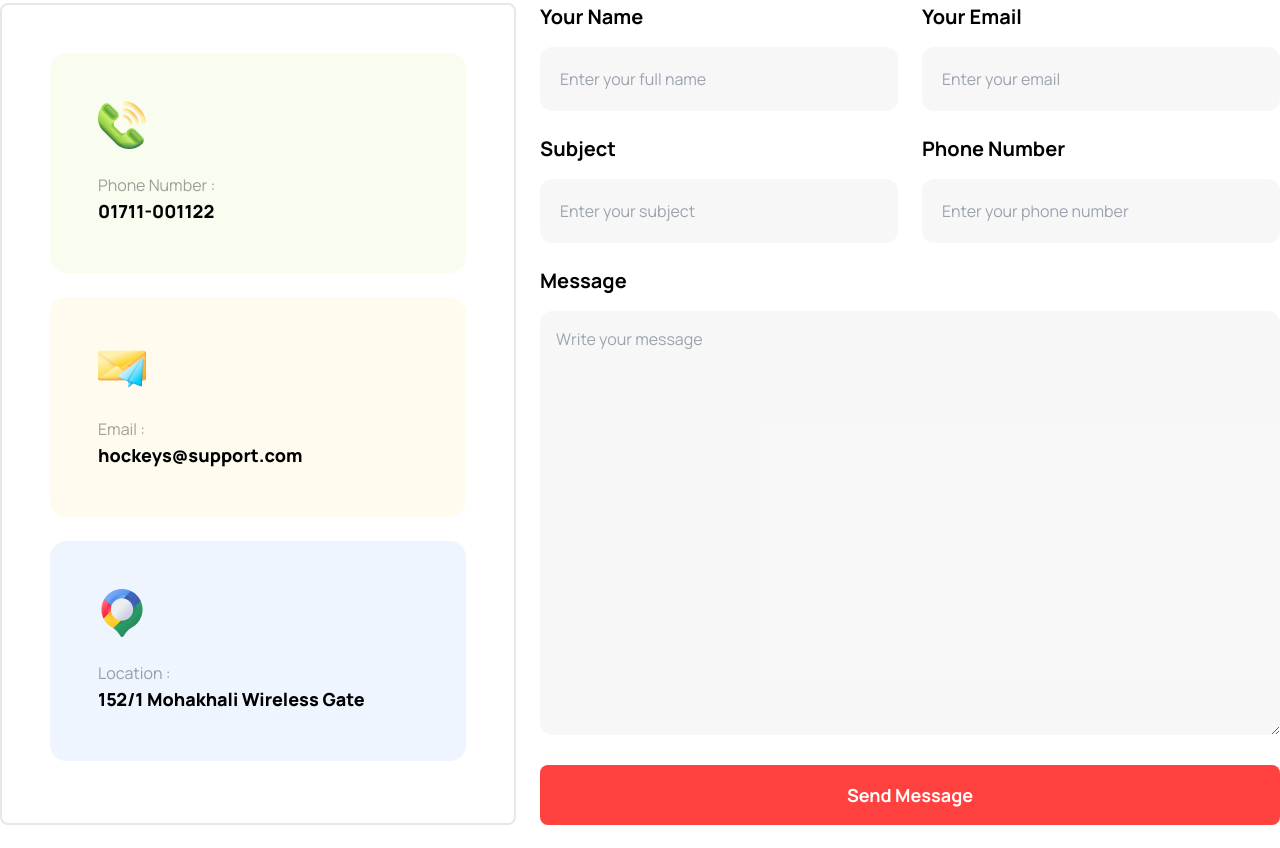
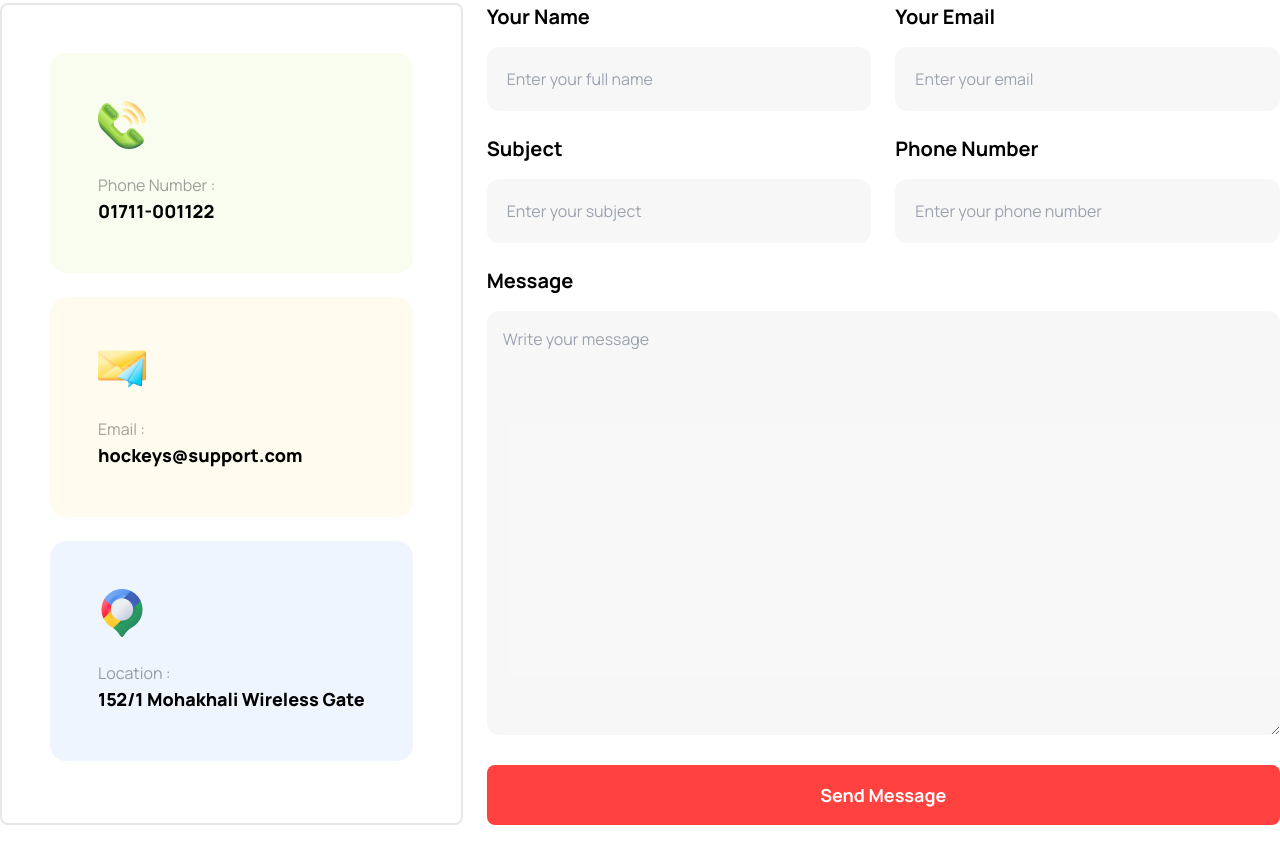
Before and after one commit to shakurShirajul/hockeys, a website: page index.html in a window 1280 px wide. Shown: the part 4912-5760 px from the top of the page. Drawn offline with Linux system fonts and the light colour scheme.

Commit message:
Our New Product Section Fixed

```diff
--- a/index.html
+++ b/index.html
@@ -559,7 +559,7 @@
                         <!-- 1st Card -->
                         <div class="bg-[#bced6d1a] p-6 lg:p-12 space-y-6 rounded-2xl">
                             <img src="images/Group 1171275317.png" alt="">
-                            <div class="w-80">
+                            <div class="">
                                 <p class="text-[#13131866] ">
                                     Phone Number :
                                 </p>
@@ -571,11 +571,11 @@
                         <!-- 2nd Card -->
                         <div class="bg-[#fddd5f1a] p-6 lg:p-12 space-y-6 rounded-2xl">
                             <img src="images/Group 1171275318.png" alt="">
-                            <div class="w-80">
+                            <div class="">
                                 <p class="text-[#13131866]">
                                     Email :
                                 </p>
-                                <p class="text-black font-extrabold text-lg">
+                                <p class="text-black font-extrabold text-lg break-words">
                                     hockeys@support.com
                                 </p>
                             </div>
@@ -583,7 +583,7 @@
                         <!-- 3rd Card -->
                         <div class="bg-[#629cf31a] p-6 lg:p-12 space-y-6 rounded-2xl">
                             <img src="images/Group 1171275321.png" alt="">
-                            <div class="w-80">
+                            <div class="">
                                 <p class="text-[#13131866]">
                                     Location :
                                 </p>
```
Also changed, not shown: output/style.css.
